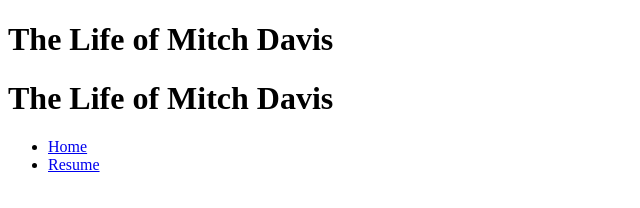
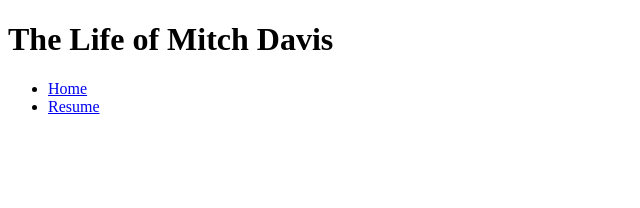
Before and after one commit to mitchdavis33/mitchdavis33.github.io, a plain HTML site: page index.html in a window 1280 px wide. Shown: the whole page, without its empty margins (0-640 px from the left). Drawn offline with Linux system fonts and the light colour scheme.

Commit message:
sneakers

```diff
--- a/index.html
+++ b/index.html
@@ -6,7 +6,6 @@
       <h1>The Life of Mitch Davis</h1>
   </head>
   <body>
-  <h1>The Life of Mitch Davis</h1>
     <nav>
       <ul>
         <li><a href="index.html">Home</a></li>
```
Also changed, not shown: sneakers.html (added).
